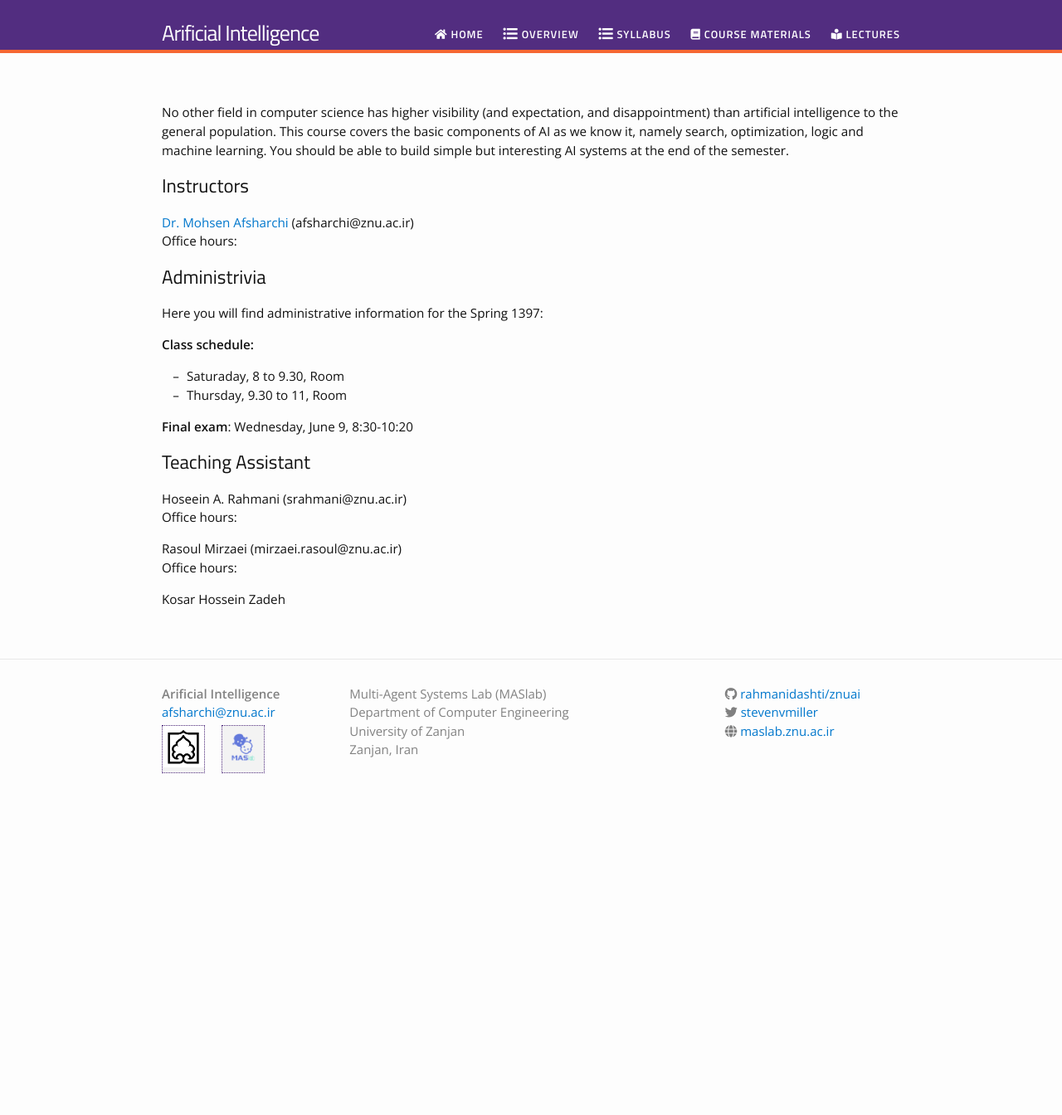
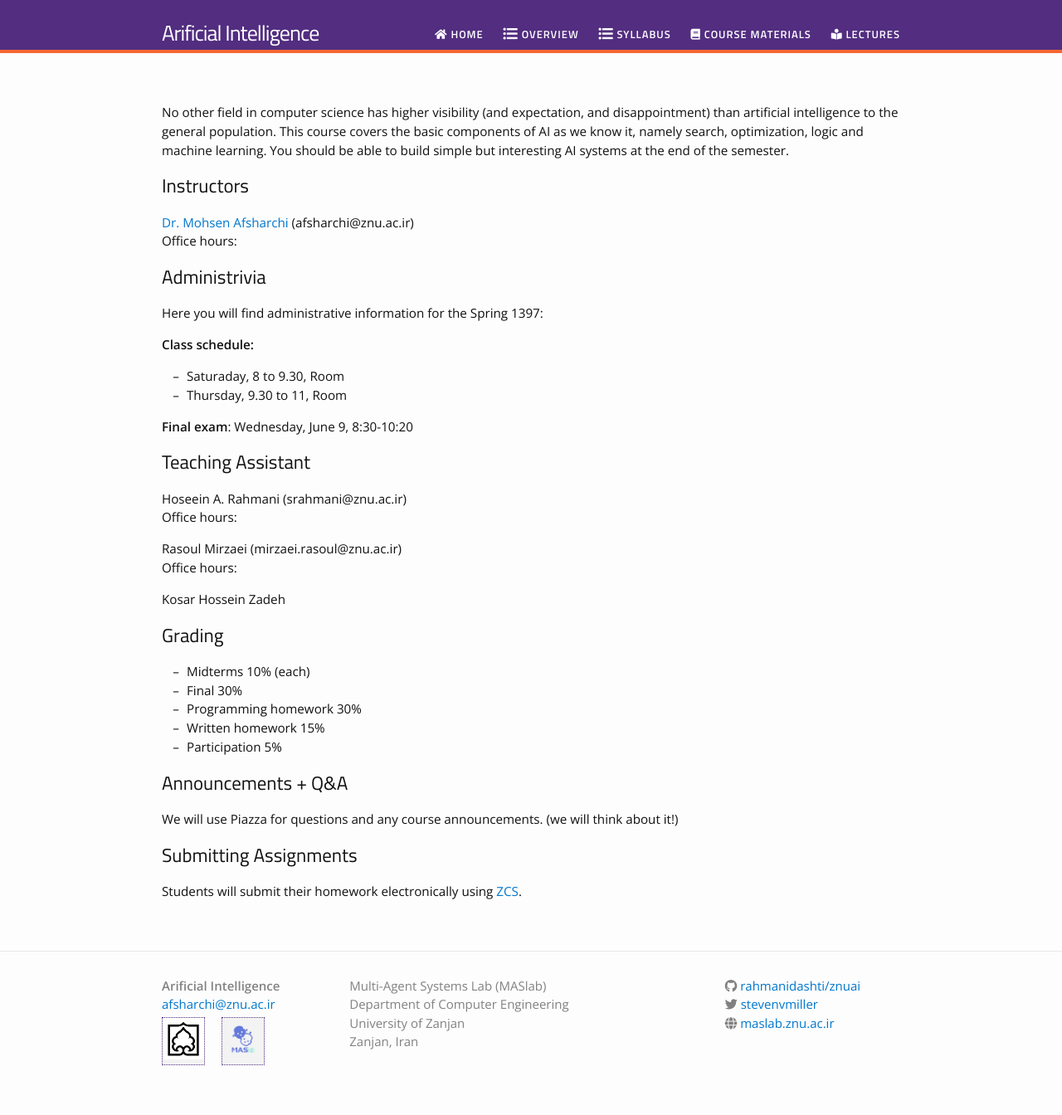
Before and after one commit to rahmanidashti/znuai, a Jekyll site: the page built from overview.md, in a window 1280 px wide. Shown: the whole page at 83% size. Built offline with Jekyll 4.4.1, drawn with Linux system fonts in a browser that asks for light colours; nearby versions of some CDN libraries; our own code applies the rules of GitHub Pages for plain Markdown files; before the commit the page ends 992 px from its top, so only the background shows below that.

Commit message:
Update overview.md

```diff
--- a/overview.md
+++ b/overview.md
@@ -21,3 +21,16 @@ Rasoul Mirzaei (mirzaei.rasoul@znu.ac.ir)
 Office hours:
 
 Kosar Hossein Zadeh
+
+## Grading
+- Midterms 10% (each)
+- Final 30%
+- Programming homework 30%
+- Written homework 15%
+- Participation 5%
+
+## Announcements + Q&A
+We will use Piazza for questions and any course announcements. (we will think about it!)
+
+## Submitting Assignments
+Students will submit their homework electronically using [ZCS](http://zcs.znu.ac.ir).
```
